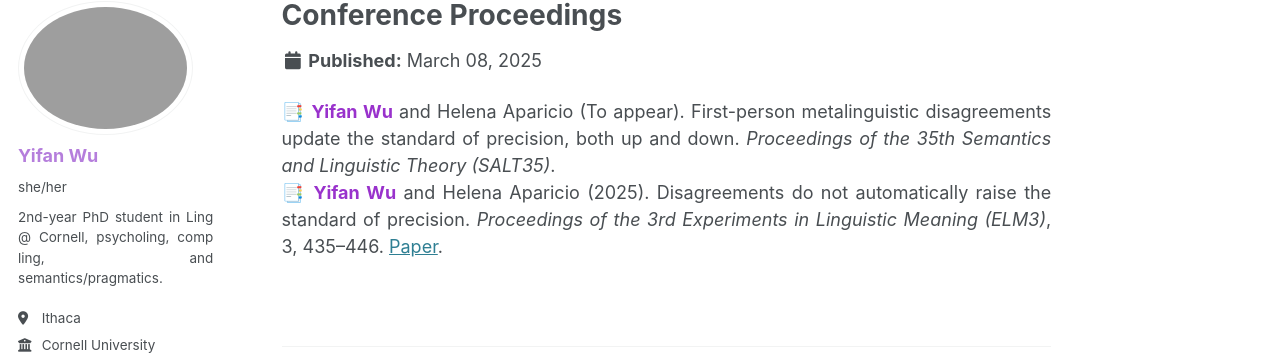
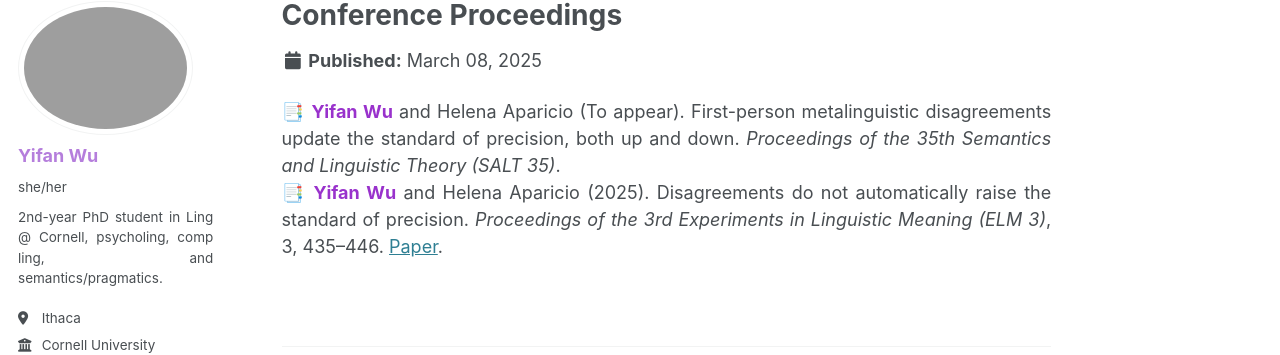
Before and after one commit to lynn-yifanwu-ling/lynn-yifanwu-ling.github.io, a Jekyll site: the page built from _publications/2_conference proceedings.md, in a window 1280 px wide and 1049 px high. Shown: the part 105-460 px from the top of the window. Built offline with Jekyll 4.4.1, drawn with Linux system fonts in a browser that asks for light colours; emoji names are drawn with the system emoji font; some web fonts are replaced.

Commit message:
Update 2_conference proceedings.md

```diff
--- a/_publications/2_conference proceedings.md
+++ b/_publications/2_conference proceedings.md
@@ -5,5 +5,5 @@ permalink: /publications/conference_proceedings
 type: "Publication"
 ---
 
-:bookmark_tabs: **<span style="color: #9932CC;">Yifan Wu</span>** and Helena Aparicio (To appear). First-person metalinguistic disagreements update the standard of precision, both up and down. *Proceedings of the 35th Semantics and Linguistic Theory (SALT35)*. <br>
-:bookmark_tabs: **<span style="color: #9932CC;">Yifan Wu</span>** and Helena Aparicio (2025). Disagreements do not automatically raise the standard of precision. *Proceedings of the 3rd Experiments in Linguistic Meaning (ELM3)*, 3, 435--446. [Paper](https://doi.org/10.3765/elm.3.5835).
+:bookmark_tabs: **<span style="color: #9932CC;">Yifan Wu</span>** and Helena Aparicio (To appear). First-person metalinguistic disagreements update the standard of precision, both up and down. *Proceedings of the 35th Semantics and Linguistic Theory (SALT 35)*. <br>
+:bookmark_tabs: **<span style="color: #9932CC;">Yifan Wu</span>** and Helena Aparicio (2025). Disagreements do not automatically raise the standard of precision. *Proceedings of the 3rd Experiments in Linguistic Meaning (ELM 3)*, 3, 435--446. [Paper](https://doi.org/10.3765/elm.3.5835).
```
